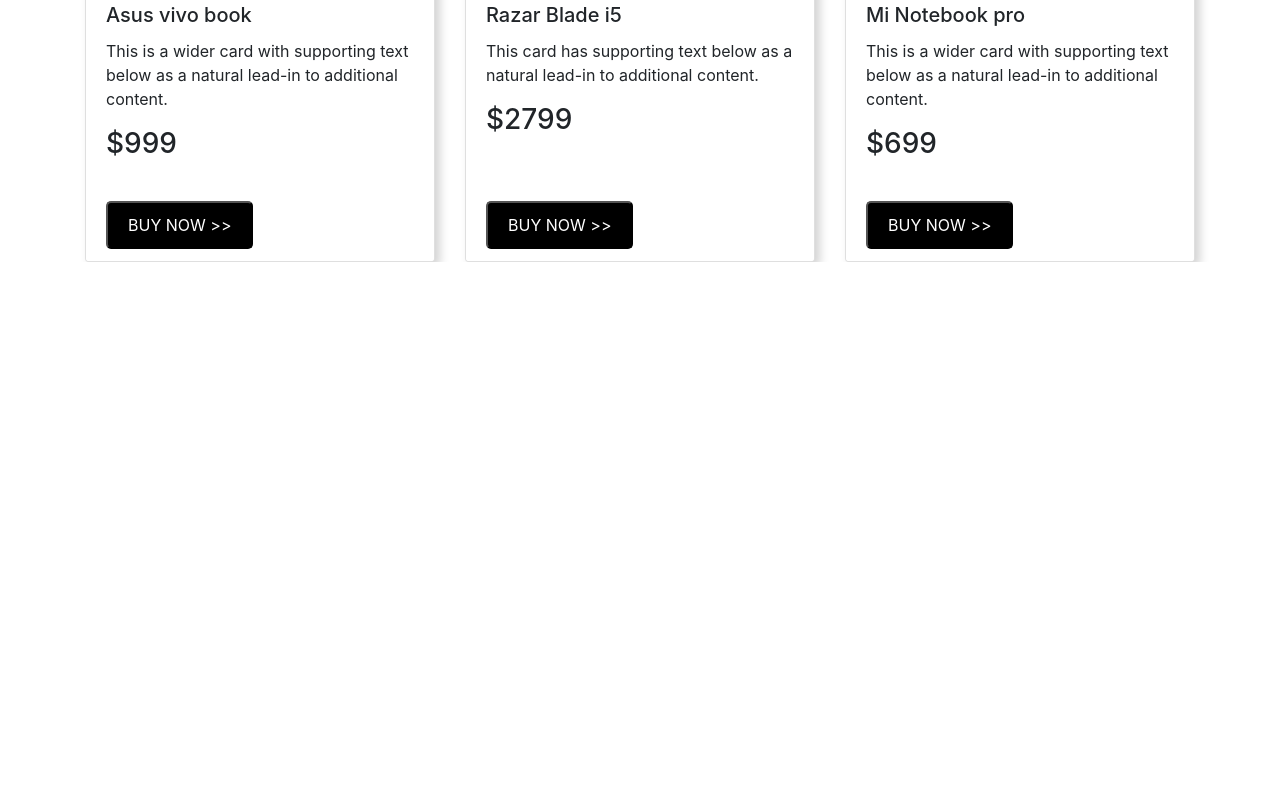
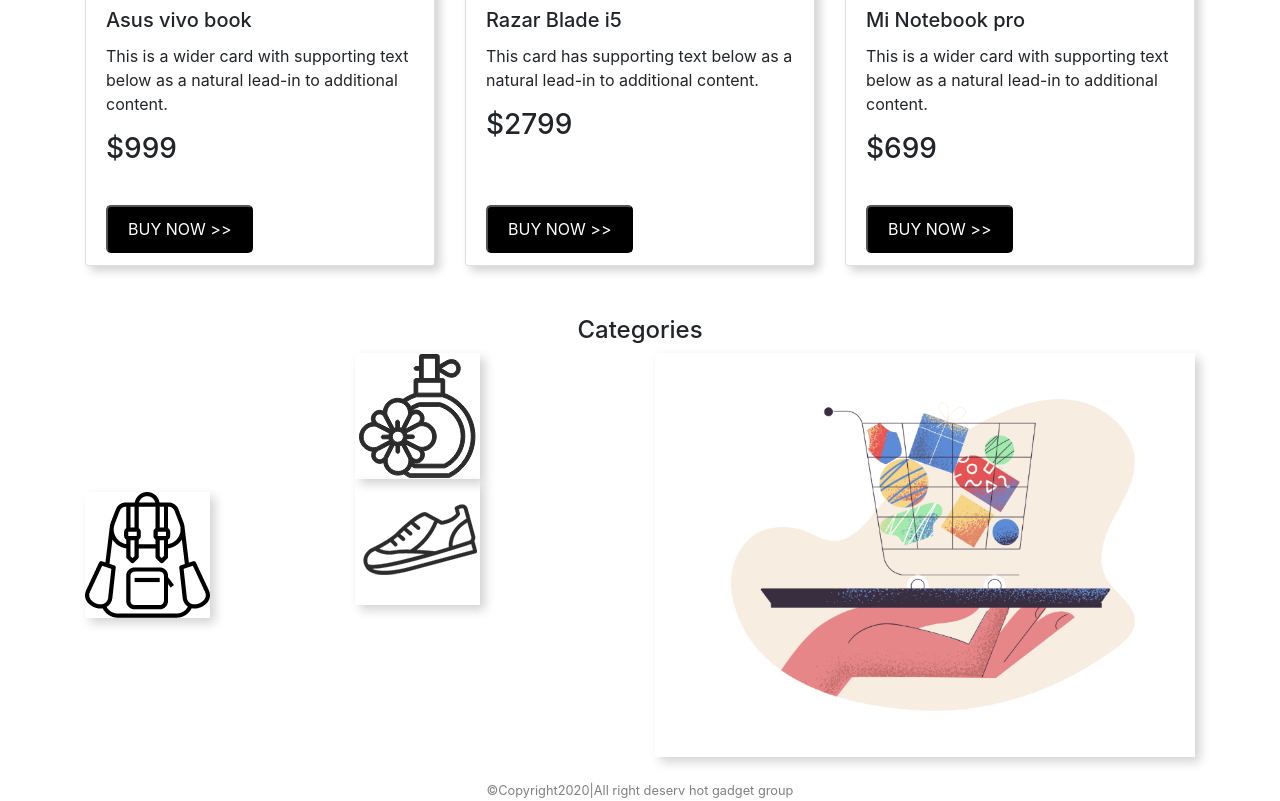
Before and after one commit to manwar16/hot-gadget, a plain HTML site: page index.html in a window 1280 px wide. Shown: the part 1820-2621 px from the top of the page. Before the commit the page ends 2082 px from the top, so only its background shows below. Drawn offline with nearby package versions, Linux system fonts and the light colour scheme.

Commit message:
Hot gadget complete

```diff
--- a/index.html
+++ b/index.html
@@ -185,6 +185,35 @@
             </div>
           </div>
     </div>
+    <!------------------------------Categories----------------------->
+    <div class="container">
+      <h4>Categories</h4>
+      <div class="row categories">
+        <div class="col-md-3 d-flex align-items-center">
+          <img src="images/Categories/bag.png" alt="">
+
+        </div>
+        <div class="col-md-3  ">
+          <div class="row d-flex align-items-center">
+            <img src="images/Categories/perfume.png" alt="">
+
+          </div>
+          <div class="row d-flex align-items-center">
+            <img src="images/Categories/shoe.png" alt="">
+
+          </div>
+
+        </div>
+        <div class="col-md-6 d-flex align-items-center pale-order">
+          <img src="images/Categories/pale-order.png" alt="">
+
+        </div>
+      </div>
+    </div>
+    <!---------------------------------Footer----------------------->
+    <footer>
+      <small>&copy;Copyright2020|All right deserv hot gadget group</small>
+    </footer>
 
 
 
--- a/style.css
+++ b/style.css
@@ -7,13 +7,16 @@
 .carousel{
     background-color: lemonchiffon;
 }
+.carousel-item{
+    padding: 20px 40px;
+}
 
 .buy-now-button{
     background-color: black;
     color: white;
     border-radius: 5px;
     padding: 10px 20px;
-    position: relative;
+
     cursor: pointer;
 }
 .card{
@@ -24,8 +27,17 @@
     background-color: white;
 
 }
-
+.pale-order img{
+    width: 100%;
 }
-.card h3{
+.categories img{
+    box-shadow: 5px 5px 10px lightgray;
+}
+h4{
     text-align: center;
 }
+footer{
+    text-align: center;
+    color: gray;
+    margin-top: 20px;
+}
```
